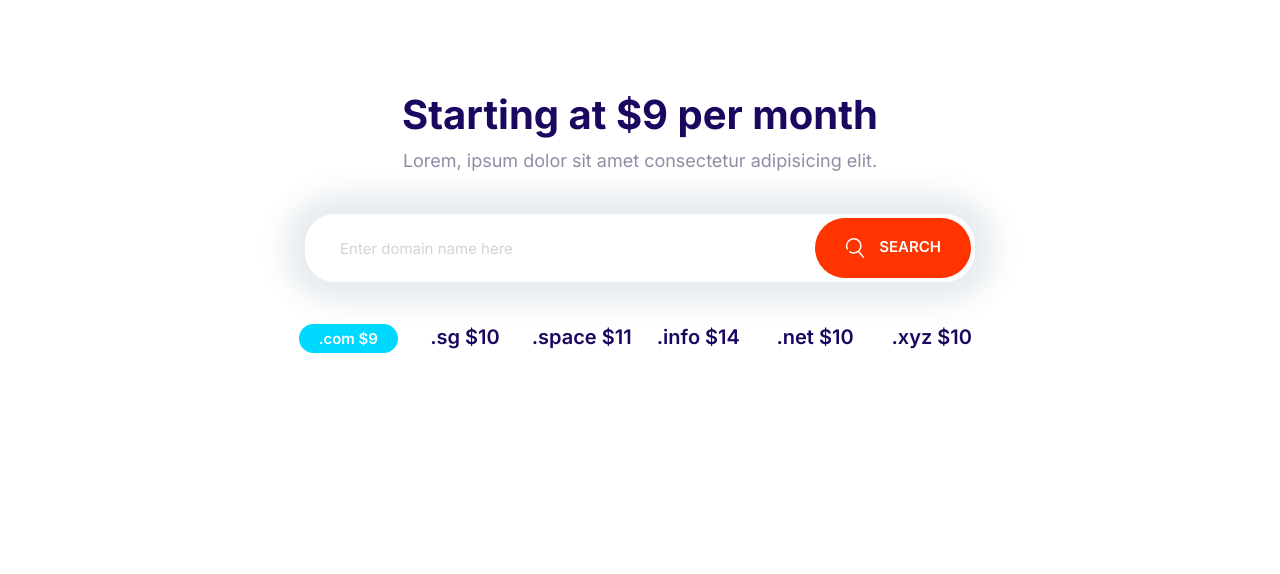
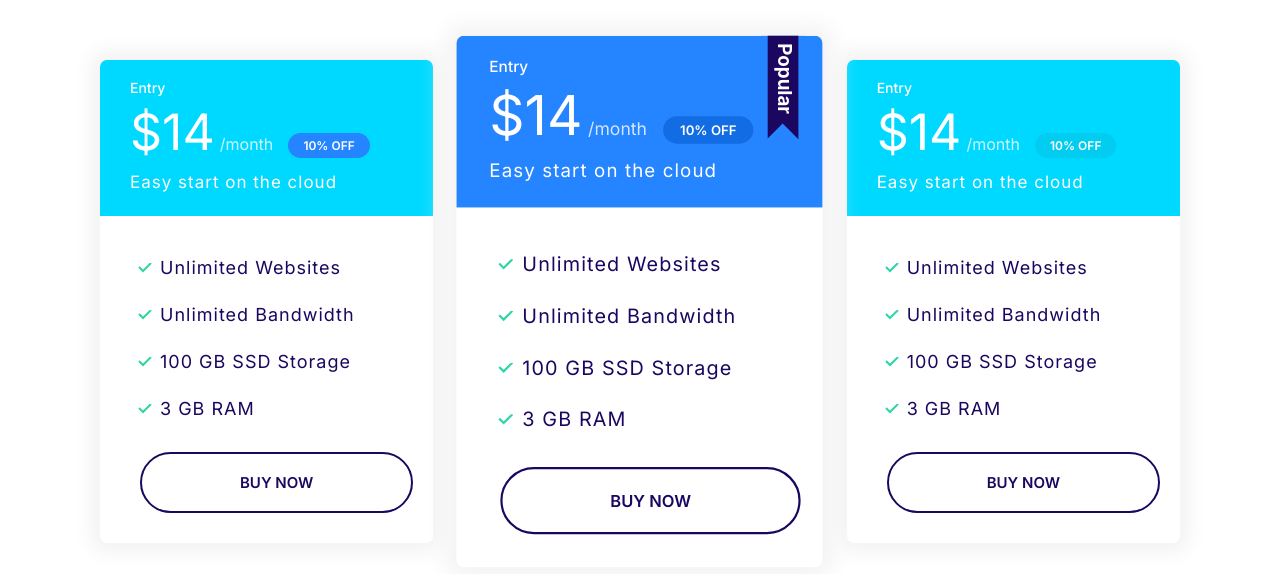
Before and after one commit to keertyverma/cloudify, a plain HTML site: page index.html in a window 1280 px wide. Drawn offline with Linux system fonts and the light colour scheme.

Commit message:
Build plans block component

```diff
--- a/css/styles.css
+++ b/css/styles.css
@@ -323,6 +323,9 @@ a {
 }
 
 /* Plans */
+.plan {
+  transition: transform 0.2s ease-out;
+}
 .plan__name {
   color: #fff;
   margin: 0;
@@ -341,6 +344,10 @@ a {
   margin-right: 1rem;
 }
 
+.card--primary .badge--primary {
+  background: #126de4;
+}
+
 .card--secondary .badge--secondary {
   background: #02cdf1;
 }
@@ -357,6 +364,10 @@ a {
   letter-spacing: 1px;
 }
 
+.plan--popular {
+  transform: scale(1.1);
+}
+
 .plan--popular .card__header {
   position: relative;
 }
@@ -368,6 +379,14 @@ a {
   position: absolute;
   top: -6px;
   right: 5%;
+}
+
+.plan:hover {
+  transform: scale(1.05);
+}
+
+.plan--popular:hover {
+  transform: scale(1.15);
 }
 
 @media screen and (min-width: 1024px) {
@@ -730,3 +749,14 @@ a {
     grid-template-columns: repeat(auto-fit, minmax(10rem, 1fr));
   }
 }
+
+/* Plans Block */
+
+.block-plans .grid {
+  gap: 8rem 4rem;
+}
+
+.block-plans .card {
+  max-width: 500px;
+  margin: 0 auto;
+}
--- a/index.html
+++ b/index.html
@@ -14,28 +14,69 @@
     <link rel="stylesheet" href="css/styles.css" />
   </head>
   <body>
-    <section class="container block block-domain">
-      <header class="block__header">
-        <h2>Starting at $9 per month</h2>
-        <p>Lorem, ipsum dolor sit amet consectetur adipisicing elit.</p>
-      </header>
-      <div class="input-group">
-        <input type="text" class="input" placeholder="Enter domain name here" />
-        <button class="btn btn--accent">
-          <svg class="icon icon--white">
-            <use xlink:href="images/sprite.svg#search"></use>
-          </svg>
-          Search
-        </button>
+    <section class="block container block-plans">
+      <div class="grid grid--1x3">
+        <div class="plan">
+          <div class="card card--secondary">
+            <header class="card__header">
+              <h3 class="plan__name">Entry</h3>
+              <span class="plan__price">$14</span>
+              <span class="plan__billing-cycle">/month</span>
+              <span class="badge badge--primary badge--small">10% OFF</span>
+              <span class="plan__description">Easy start on the cloud</span>
+            </header>
+            <div class="card__body">
+              <ul class="list list--tick">
+                <li class="list__item">Unlimited Websites</li>
+                <li class="list__item">Unlimited Bandwidth</li>
+                <li class="list__item">100 GB SSD Storage</li>
+                <li class="list__item">3 GB RAM</li>
+              </ul>
+              <button class="btn btn--outline btn--block">Buy Now</button>
+            </div>
+          </div>
+        </div>
+        <div class="plan plan--popular">
+          <div class="card card--primary">
+            <header class="card__header">
+              <h3 class="plan__name">Entry</h3>
+              <span class="plan__price">$14</span>
+              <span class="plan__billing-cycle">/month</span>
+              <span class="badge badge--primary badge--small">10% OFF</span>
+              <span class="plan__description">Easy start on the cloud</span>
+            </header>
+            <div class="card__body">
+              <ul class="list list--tick">
+                <li class="list__item">Unlimited Websites</li>
+                <li class="list__item">Unlimited Bandwidth</li>
+                <li class="list__item">100 GB SSD Storage</li>
+                <li class="list__item">3 GB RAM</li>
+              </ul>
+              <button class="btn btn--outline btn--block">Buy Now</button>
+            </div>
+          </div>
+        </div>
+        <div class="plan">
+          <div class="card card--secondary">
+            <header class="card__header">
+              <h3 class="plan__name">Entry</h3>
+              <span class="plan__price">$14</span>
+              <span class="plan__billing-cycle">/month</span>
+              <span class="badge badge--secondary badge--small">10% OFF</span>
+              <span class="plan__description">Easy start on the cloud</span>
+            </header>
+            <div class="card__body">
+              <ul class="list list--tick">
+                <li class="list__item">Unlimited Websites</li>
+                <li class="list__item">Unlimited Bandwidth</li>
+                <li class="list__item">100 GB SSD Storage</li>
+                <li class="list__item">3 GB RAM</li>
+              </ul>
+              <button class="btn btn--outline btn--block">Buy Now</button>
+            </div>
+          </div>
+        </div>
       </div>
-      <ul class="list block-domain__prices">
-        <li><span class="badge badge--secondary">.com $9</span></li>
-        <li>.sg $10</li>
-        <li>.space $11</li>
-        <li>.info $14</li>
-        <li>.net $10</li>
-        <li>.xyz $10</li>
-      </ul>
     </section>
     <script src="js/main.js"></script>
   </body>
```
Also changed, not shown: components/plans-block.html (added, +64 -0 lines).
